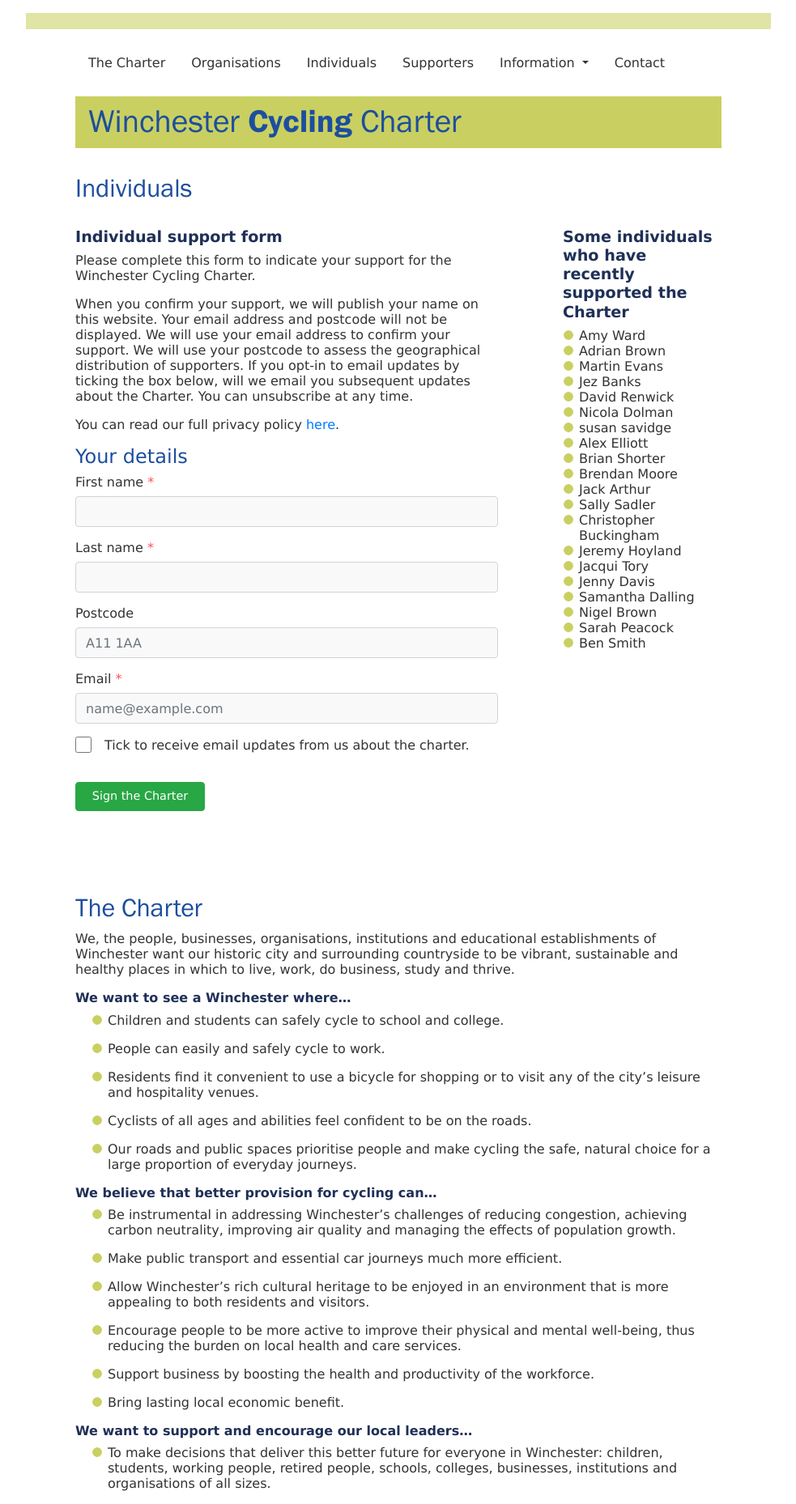
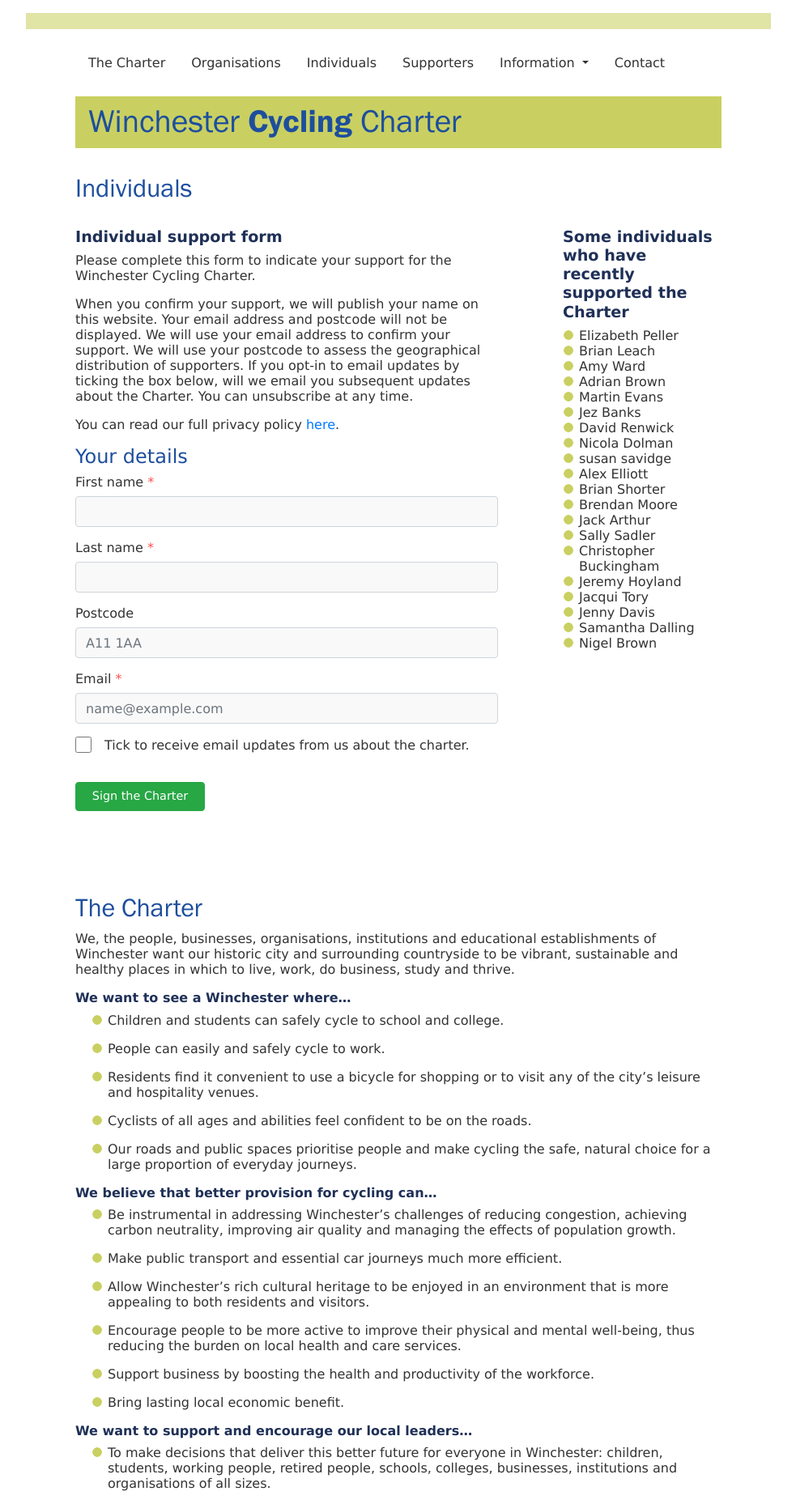
Before and after one commit to winchestercyclingcharter/winchestercyclingcharter.github.io, a Jekyll site: the page built from ind-page.md, in a window 1280 px wide. Shown: the whole page at 81% size, without its empty margins (148-1131 px from the left). Built offline with Jekyll 4.4.1, drawn with Linux system fonts in a browser that asks for light colours; nearby versions of some CDN libraries.

Commit message:
Update people.yml

```diff
--- a/_data/people.yml
+++ b/_data/people.yml
@@ -229,3 +229,5 @@ people:
 - { lastname: Brown , firstname: Adrian , dt: 20210226-210800-459690 }
 - { lastname: Tory, firstname: Jacqui, dt: 20210225-072524-116166 }
 - { lastname: Ward, firstname: Amy, dt: 20210227-093830-193547 }
+- { lastname: Leach, firstname: Brian, dt: 20210227-131028-187731 }
+- { lastname: Peller, firstname: Elizabeth, dt: 20210227-164435-767402 }
```
